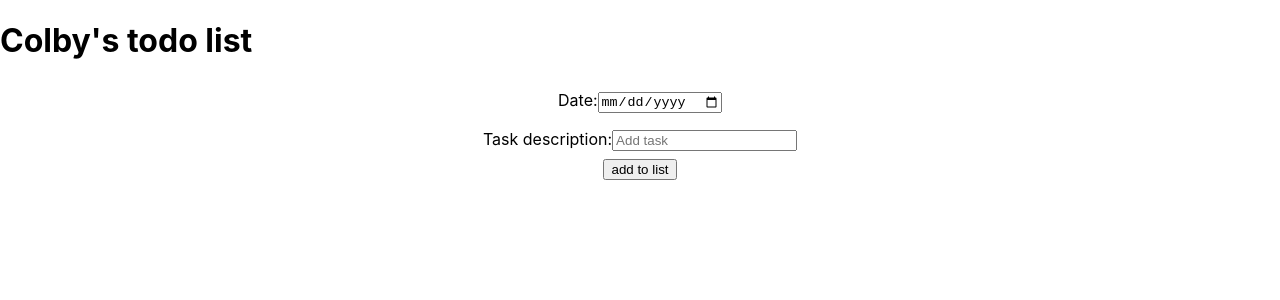
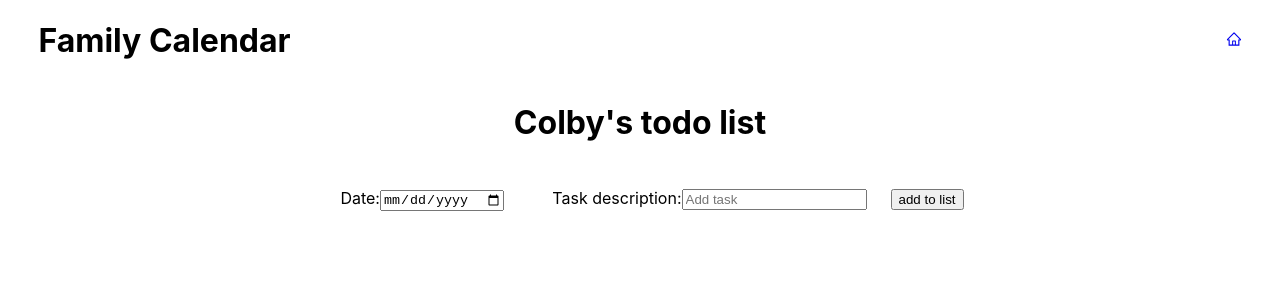
Before and after one commit to Crpearce/calendar-todos-w-local-storage, a React (Create React App) app: page /Colby in a window 1280 px wide. Shown: the top 300 px of the page. Built offline with nearby package versions, Linux system fonts and the light colour scheme.

Commit message:
arrange form with flex

```diff
--- a/package.json
+++ b/package.json
@@ -8,6 +8,7 @@
     "@testing-library/user-event": "^13.5.0",
     "react": "^18.2.0",
     "react-dom": "^18.2.0",
+    "react-icons": "^4.9.0",
     "react-router-dom": "^6.11.2",
     "react-scripts": "5.0.1",
     "web-vitals": "^2.1.4"
--- a/src/components/colby/colby.component.jsx
+++ b/src/components/colby/colby.component.jsx
@@ -1,9 +1,11 @@
 import Form from '../form/form.component'
+import Navigation from '../navigation/navigation.component'
 import './colby.styles.css'
 
 const Colby = () => {
   return (
-    <div>
+    <div className='schedule-container'>
+      <Navigation />
       <Form name="Colby"/>
     </div>
   )
--- a/src/components/colby/colby.styles.css
+++ b/src/components/colby/colby.styles.css
@@ -0,0 +1,4 @@
+.schedule-container {
+    display: flex;
+    flex-direction: column;
+}
--- a/src/components/form/form.component.jsx
+++ b/src/components/form/form.component.jsx
@@ -51,7 +51,7 @@ const Form = ({ name }) => {
 
   return (
     <div className='form-container'>
-      <h1>{name}'s todo list</h1>
+      <h1 className='form-header'>{name}'s todo list</h1>
       <div className='input-container'>
         <label>
           Date:
--- a/src/components/form/form.styles.css
+++ b/src/components/form/form.styles.css
@@ -1,11 +1,16 @@
 .input-container {
     display: flex;
-    flex-direction: column;
     align-items: center;
+    /* width: 100%; */
 }
 
 label {
-    padding: 1vh;
+    padding: 3vh;
+}
+
+
+.list-container {
+    width: 80%;
 }
 
 li {
@@ -14,3 +19,9 @@ li {
     align-items: center;
     padding: 1vh;
 }
+
+.form-container {
+    display: flex;
+    flex-direction: column;
+    align-items: center;
+}
--- a/src/components/natalie/natalie.component.jsx
+++ b/src/components/natalie/natalie.component.jsx
@@ -1,9 +1,11 @@
 import Form from '../form/form.component'
+import Navigation from '../navigation/navigation.component'
 import './natalie.styles.css'
 
 const Natalie = () => {
   return (
-    <div>
+    <div className='schedule-container'>
+      <Navigation />
       <Form name='Natalie'/>
     </div>
   )
--- /dev/null
+++ b/src/components/navigation/navigation.component.jsx
@@ -0,0 +1,17 @@
+import {AiOutlineHome} from 'react-icons/ai'
+import { Link } from 'react-router-dom'
+
+import './navigation.styles.css'
+
+const Navigation = () => {
+  return (
+    <div className='navigation-container'>
+        <h1 className='fam-header'>Family Calendar</h1>
+        <Link to='/'>
+            <AiOutlineHome  className='icon'/>
+        </Link>
+    </div>
+  )
+}
+
+export default Navigation
--- /dev/null
+++ b/src/components/navigation/navigation.styles.css
@@ -0,0 +1,13 @@
+.navigation-container {
+    display: flex;
+    align-items: center;
+    justify-content: space-between;
+}
+
+.fam-header {
+    padding-left: 3vw;
+}
+
+.icon {
+    padding-right: 3vw;
+}
```
Also changed, not shown: 1 other file (tests, documents, lock files or other folders).
